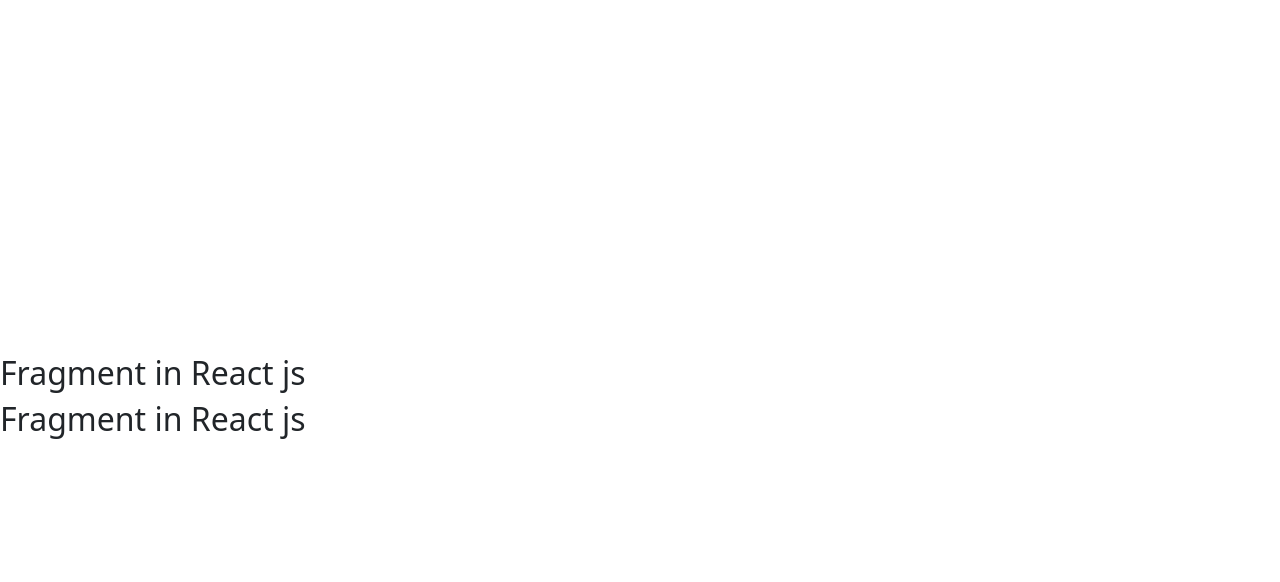
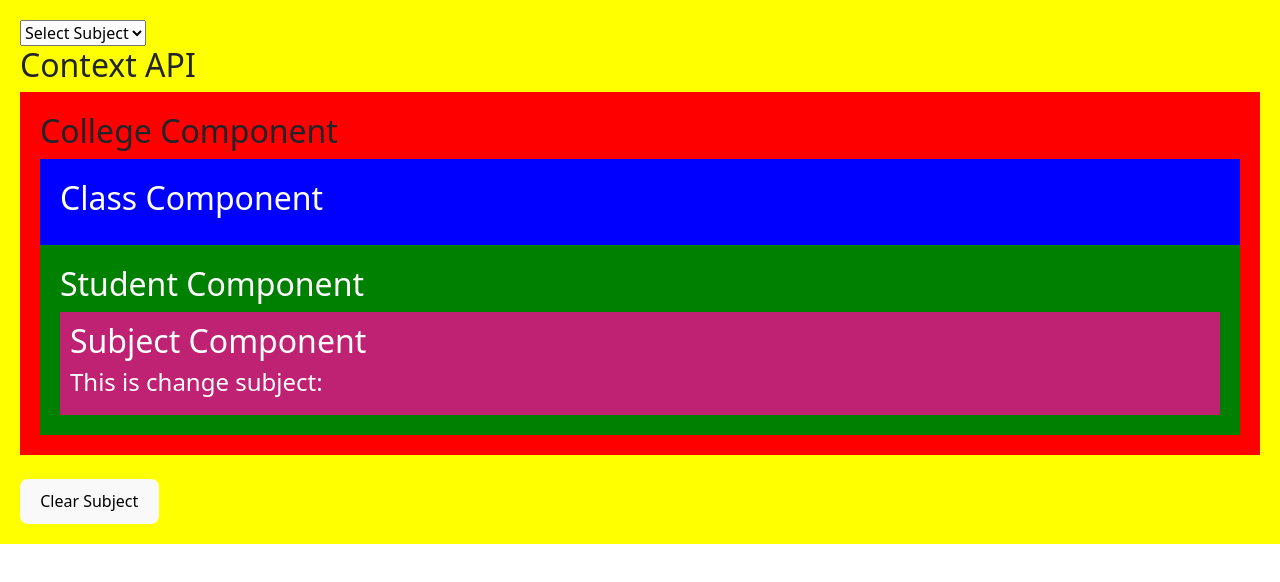
Before and after one commit to Junaid-webdev/react, a React (Vite) app in the folder react-app/: page / in a window 1280 px wide. Shown: the top 582 px of the page. Built offline with nearby package versions, Linux system fonts and the light colour scheme.

Commit message:
Context Api

```diff
--- a/react-app/src/App.jsx
+++ b/react-app/src/App.jsx
@@ -1,14 +1,28 @@
-import { Fragment } from "react";
-
+import { useState } from "react";
+import College from "./College1";
+import { SubjectContext } from "./ContextData";
 
 function App(){
 
+  const [subject,setSubject]=useState('')
 
-  return <>
- <Fragment>
-  <h2>Fragment in React js</h2>
-  <h2>Fragment in React js</h2>
-</Fragment>
-  </>
+  return <div style={{ backgroundColor:"yellow", padding:"20px", }}>
+    <select value={subject} onChange={(e)=>setSubject(e.target.value)}>
+      <option value="">Select Subject </option>
+      <option value="Math">Math</option>
+      <option value="English">English</option>
+      <option value="Hindi">Hindi</option>
+      <option value="History">History</option>
+    </select>
+ <SubjectContext.Provider value={subject}>
+   <h2>Context API</h2>
+  <College/>
+ </SubjectContext.Provider>
+ <br />
+ <button onClick={()=>setSubject('')}>Clear Subject</button>
+</div>
+
+
+
 }
 export default App;
--- /dev/null
+++ b/react-app/src/Class.jsx
@@ -0,0 +1,16 @@
+import Student1 from "./Student1";
+
+function Class(){
+
+
+
+
+  return<>
+
+<div style={{ backgroundColor:"blue", padding:"20px",color:"white" }}>
+  <h2>Class Component</h2>
+</div>
+<Student1 />
+  </>
+}
+export default Class;
--- /dev/null
+++ b/react-app/src/College1.jsx
@@ -0,0 +1,14 @@
+import Class from "./Class";
+
+function College(){
+
+
+  return<>
+
+<div style={{ backgroundColor:"red", padding:"20px", }}>
+  <h2>College Component</h2>
+  <Class/>
+</div>
+  </>
+}
+export default College;
--- /dev/null
+++ b/react-app/src/ContextData.jsx
@@ -0,0 +1,3 @@
+import { createContext } from "react";
+
+export const SubjectContext=createContext("Maths")
--- /dev/null
+++ b/react-app/src/Student1.jsx
@@ -0,0 +1,16 @@
+import Subject from "./Subject";
+
+function Student1(){
+
+
+
+
+  return<>
+
+<div style={{ backgroundColor:"green", padding:"20px",color:"white" }}>
+  <h2>Student Component</h2>
+ <Subject />
+</div>
+  </>
+}
+export default Student1;
--- /dev/null
+++ b/react-app/src/Subject.jsx
@@ -0,0 +1,17 @@
+import { useContext } from "react";
+import { SubjectContext } from "./ContextData";
+
+function Subject(){
+
+const subject = useContext(SubjectContext)
+
+
+  return<>
+
+<div style={{ backgroundColor:"#bf2273", padding:"10px",color:"white" }}>
+  <h2>Subject Component</h2>
+  <h4>This is change subject: {subject}</h4>
+</div>
+  </>
+}
+export default Subject;
--- a/react-app/src/index.css
+++ b/react-app/src/index.css
@@ -24,8 +24,8 @@ a:hover {
 
 body {
   margin: 0;
-  display: flex;
-  place-items: center;
+  /* display: flex; */
+  /* place-items: center; */
   min-width: 320px;
   min-height: 100vh;
 }
```
